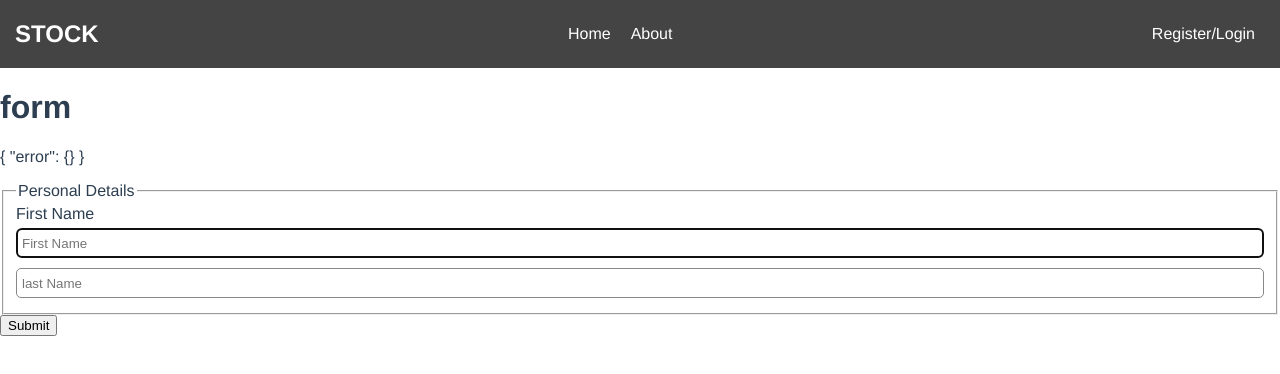
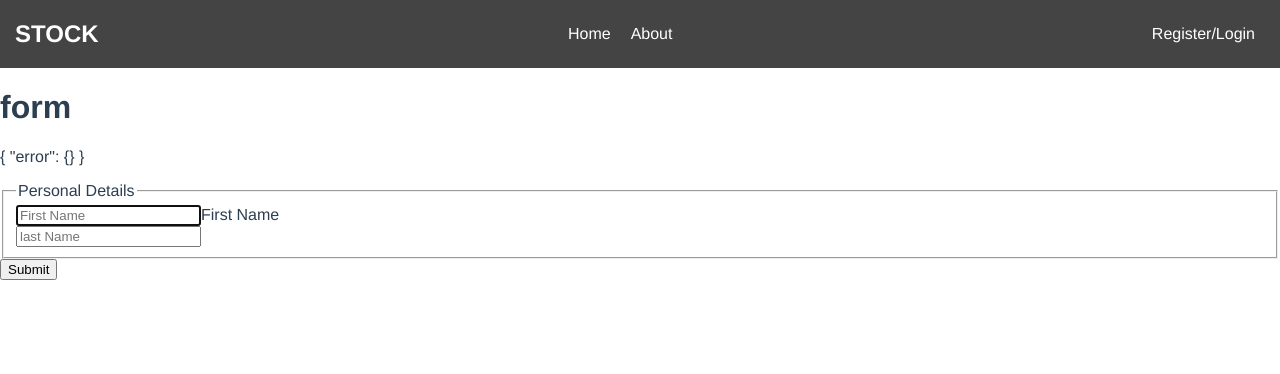
Before and after one commit to imganjgahi/VueTraining, a Vue app in the folder apps/cli/stock/: page /form in a window 1280 px wide. Shown: the top 374 px of the page. Built offline with nearby package versions, Linux system fonts and the light colour scheme.

Commit message:
input design

```diff
--- a/apps/cli/stock/src/assets/styles/Form.css
+++ b/apps/cli/stock/src/assets/styles/Form.css
@@ -8,7 +8,7 @@
     border: none;
 }
 input.invalid {
-    border: 1px solid red;
+    border-bottom: 2px solid red;
 }
 
 .dialog {
--- /dev/null
+++ b/apps/cli/stock/src/assets/styles/Input.css
@@ -0,0 +1,40 @@
+  .group {
+    width: 100%;
+    height: 110px;
+    overflow: hidden;
+    position: relative;
+  }
+
+  label {
+    position: absolute;
+    top: 33.6666666667px;
+    cursor: text;
+    transition: 0.25s ease;
+  }
+
+  input {
+    display: block;
+    width: 100%;
+    padding-top: 36.6666666667px;
+    border: none;
+    border-bottom: 2px solid #2196f3;
+    transition: 0.3s ease;
+  }
+  input:focus ~ label {
+    top: 0;
+    color: #2196f3;
+    font-size: 13px;
+  }
+  .hasValue ~ label {
+    top: 0;
+    color: #2196f3;
+    font-size: 14px;
+  }
+
+input::placeholder{
+  opacity: 0;
+  transition: all 250ms;
+}
+input:focus::placeholder{
+  opacity: 0.6;
+}
--- a/apps/cli/stock/src/assets/styles/main.css
+++ b/apps/cli/stock/src/assets/styles/main.css
@@ -13,3 +13,4 @@ body {
   @import "./Dashboard.css";
   @import "./Transactins.css";
   @import "./Form.css";
+  @import "./Input.css";
--- a/apps/cli/stock/src/components/Auth/Register.vue
+++ b/apps/cli/stock/src/components/Auth/Register.vue
@@ -52,15 +52,3 @@ export default {
   }
 };
 </script>
-
-<style>
-  .formgroup label {
-    display: block;
-  }
-  .switchPanel {
-    display: block;
-    color: coral;
-    cursor: pointer;
-    margin: 10px 0;
-  }
-</style>
--- a/apps/cli/stock/src/components/Form/Inputs/Text/TextInput.vue
+++ b/apps/cli/stock/src/components/Form/Inputs/Text/TextInput.vue
@@ -4,17 +4,9 @@
         :class="computedWrapperCssClass"
         :style="computedWrapperCssStyle"
     >
+    <div class="group">
     <slot>
-        <Validation
-        :label="label"
-        :id="identity"
-        :name="name"
-        :show="showValidation"
-        :cssClass="computedValidationCssClass"
-        :validation="validation"
-        :error="error"
-        ></Validation>
-    </slot>
+
         <input
             type="text"
             :name="name"
@@ -26,6 +18,18 @@
             :class="computedValidationCssClass"
             v-focus="focus"
             v-on="inputListeners">
+
+        <Validation
+        :label="label"
+        :id="identity"
+        :name="name"
+        :show="showValidation"
+        :cssClass="computedValidationCssClass"
+        :validation="validation"
+        :error="error"
+        ></Validation>
+    </slot>
+            </div>
     </div>
 </template>
 
@@ -140,7 +144,8 @@ export default {
         },
         computedValidationCssClass() {
             return {
-                [this.validationCssClass]: this.isInvalid
+                [this.validationCssClass]: this.isInvalid,
+                ['hasValue']: this.value.length > 0
             }
         },
         computedWrapperCssClass() {
@@ -188,15 +193,3 @@ export default {
     }
 }
 </script>
-
-<style scoped>
-input {
-	width: 100%;
-	padding: 5px;
-	margin: 5px 0;
-	box-sizing: border-box;
-	min-height: 30px;
-	border-radius: 5px;
-	border: 1px solid #888;
-}
-</style>
```
